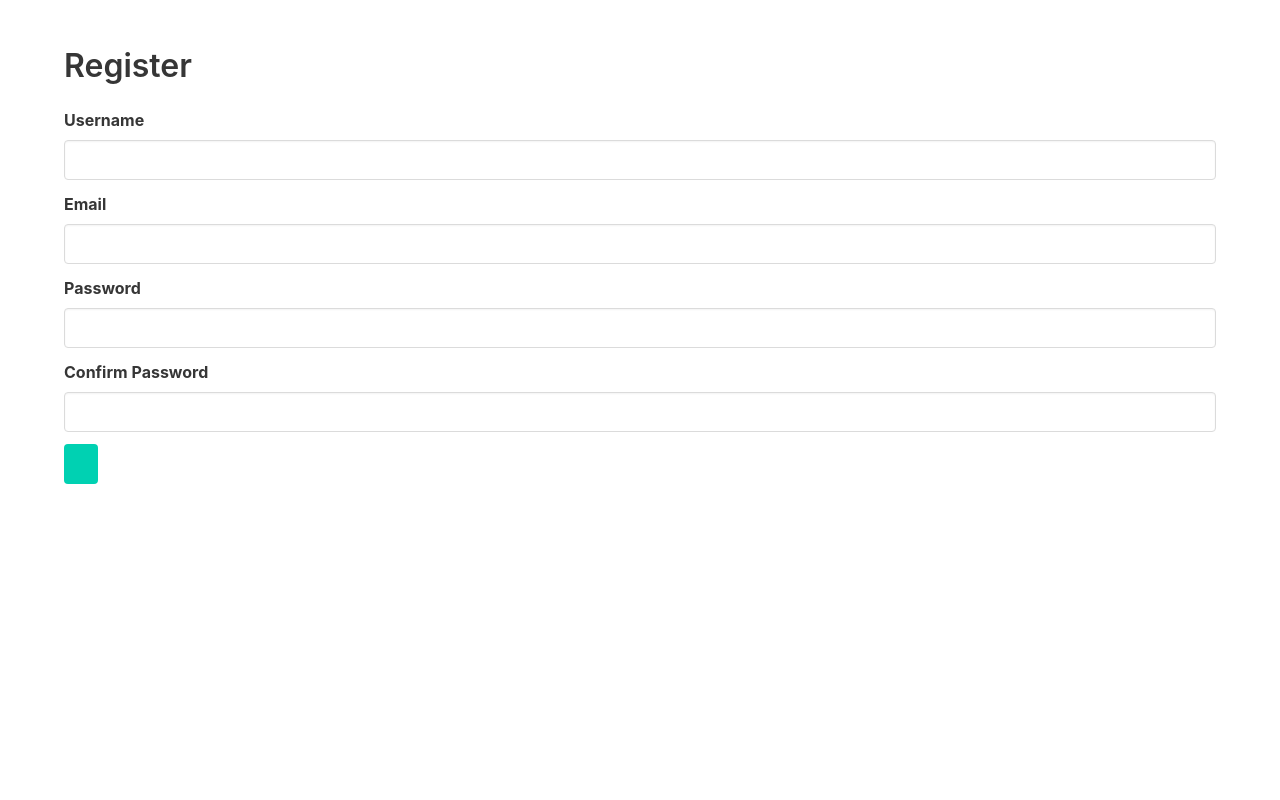
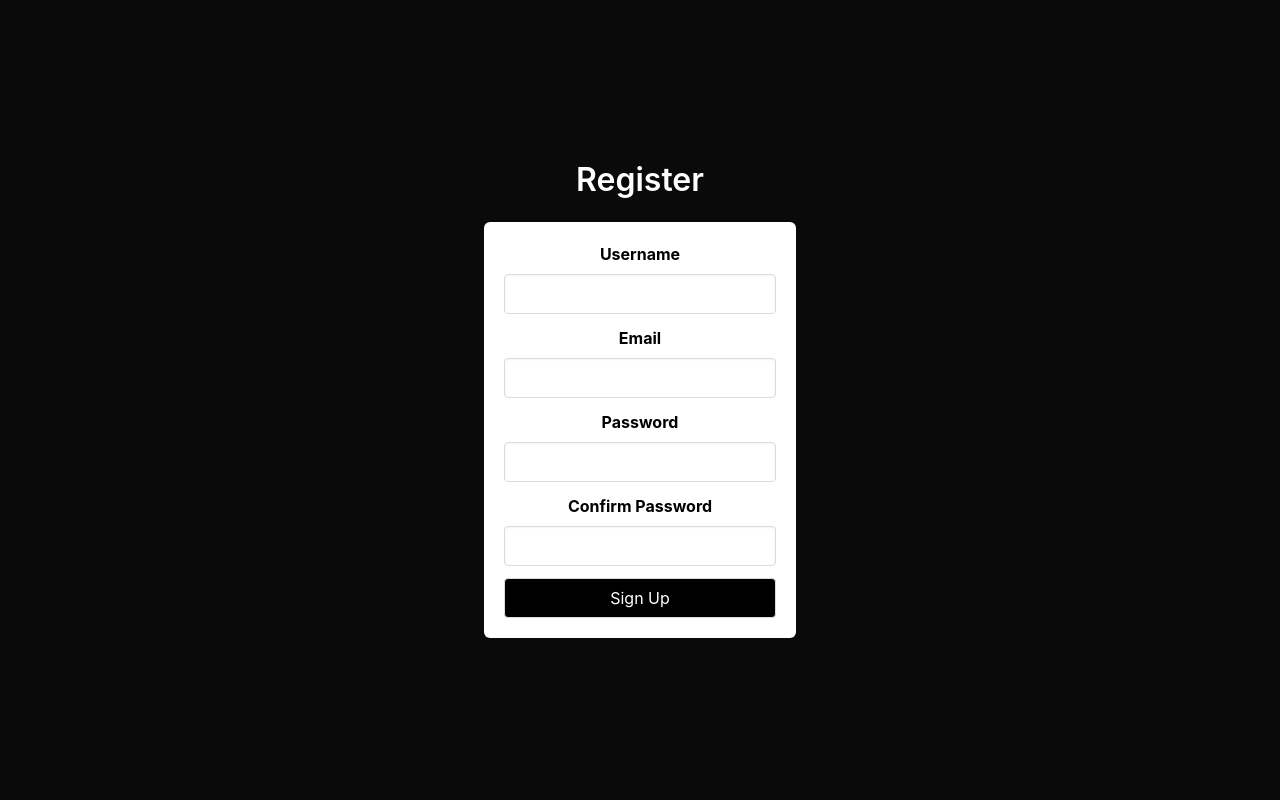
Before and after one commit to bhanni01/financecs330, a Flask app: page /register in a window 1280 px wide. Run offline with Flask 3, Linux system fonts and the light colour scheme.

Commit message:
Building block

```diff
--- a/templates/register.html
+++ b/templates/register.html
@@ -6,46 +6,44 @@
     <title>Register - Finance Tracker</title>
     <link rel="stylesheet" href="https://cdnjs.cloudflare.com/ajax/libs/bulma/0.9.4/css/bulma.min.css">
 </head>
-<body>
-    <section class="section">
-        <div class="container">
-            <h1 class="title">Register</h1>
+<body style="background-color: #333; color: white;">
+    <section class="hero is-black is-fullheight is-flex is-align-items-center">
+        <div class="hero-body">
+            <div class="container has-text-centered">
+                <h1 class="title" style="color: white;">Register</h1>
+                <div class="box" style="max-width: 500px; margin: 0 auto;">
                     <form method="POST">
                         {{ form.hidden_tag() }}
                         <div class="field">
-                    <label class="label">Username</label>
+                            <label class="label" style="color: black;">Username</label>
                             <div class="control">
                                 {{ form.username(class="input") }}
                             </div>
-                    <p class="help is-danger">{{ form.username.errors[0] if form.username.errors }}</p>
                         </div>
                         <div class="field">
-                    <label class="label">Email</label>
+                            <label class="label" style="color: black;">Email</label>
                             <div class="control">
                                 {{ form.email(class="input") }}
                             </div>
-                    <p class="help is-danger">{{ form.email.errors[0] if form.email.errors }}</p>
                         </div>
                         <div class="field">
-                    <label class="label">Password</label>
+                            <label class="label" style="color: black;">Password</label>
                             <div class="control">
                                 {{ form.password(class="input") }}
                             </div>
-                    <p class="help is-danger">{{ form.password.errors[0] if form.password.errors }}</p>
                         </div>
                         <div class="field">
-                    <label class="label">Confirm Password</label>
+                            <label class="label" style="color: black;">Confirm Password</label>
                             <div class="control">
                                 {{ form.confirm_password(class="input") }}
                             </div>
-                    <p class="help is-danger">{{ form.confirm_password.errors[0] if form.confirm_password.errors }}</p>
                         </div>
                         <div class="field">
-                    <div class="control">
-                        <button type="submit" class="button is-primary">{{ form.submit.text }}</button>
+                            <button type="submit" class="button is-fullwidth" style="background-color: #000; color: white;">Sign Up</button>
+                        </div>
+                    </form>
                 </div>
             </div>
-            </form>
         </div>
     </section>
 </body>
```
Also changed, not shown: templates/dashboard.html (+11 -7 lines), templates/home.html (+7 -7 lines), templates/login.html (+14 -13 lines). Lines whose indentation alone changed are shown as unchanged.
